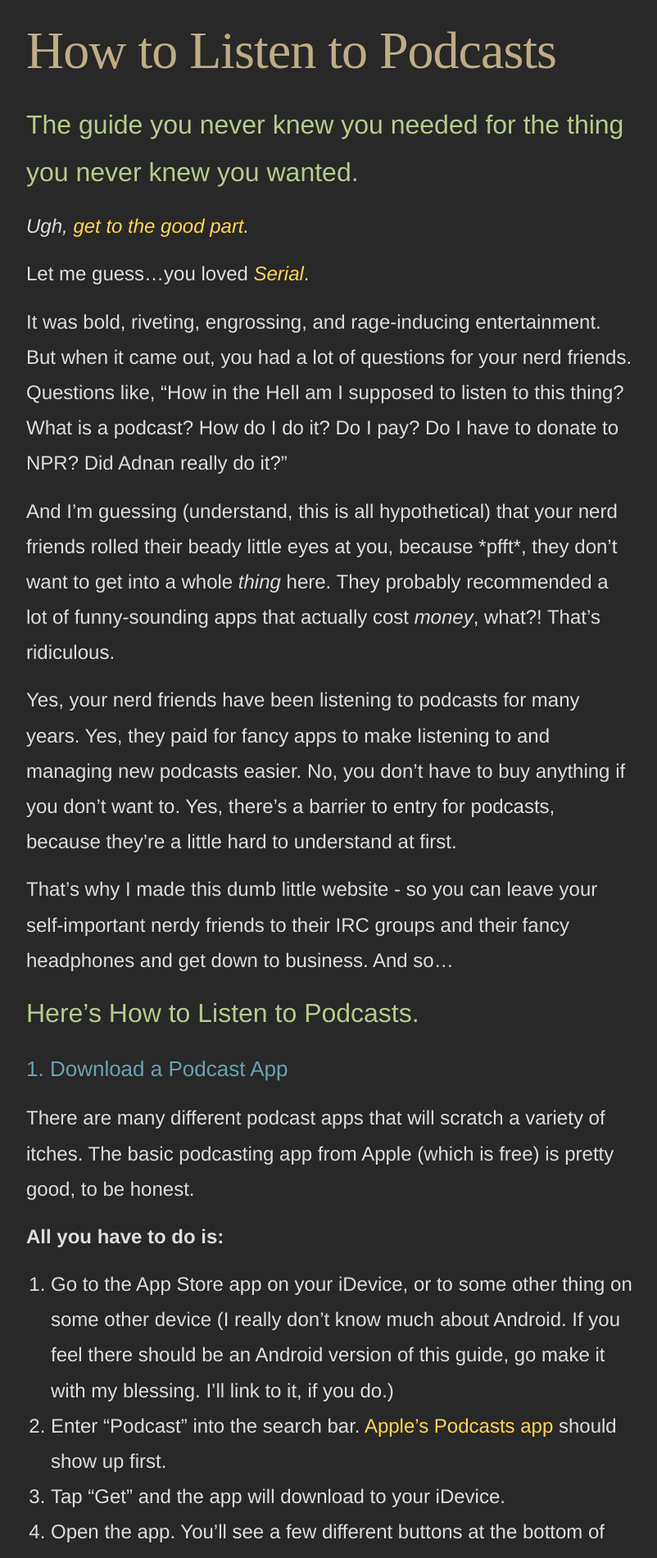
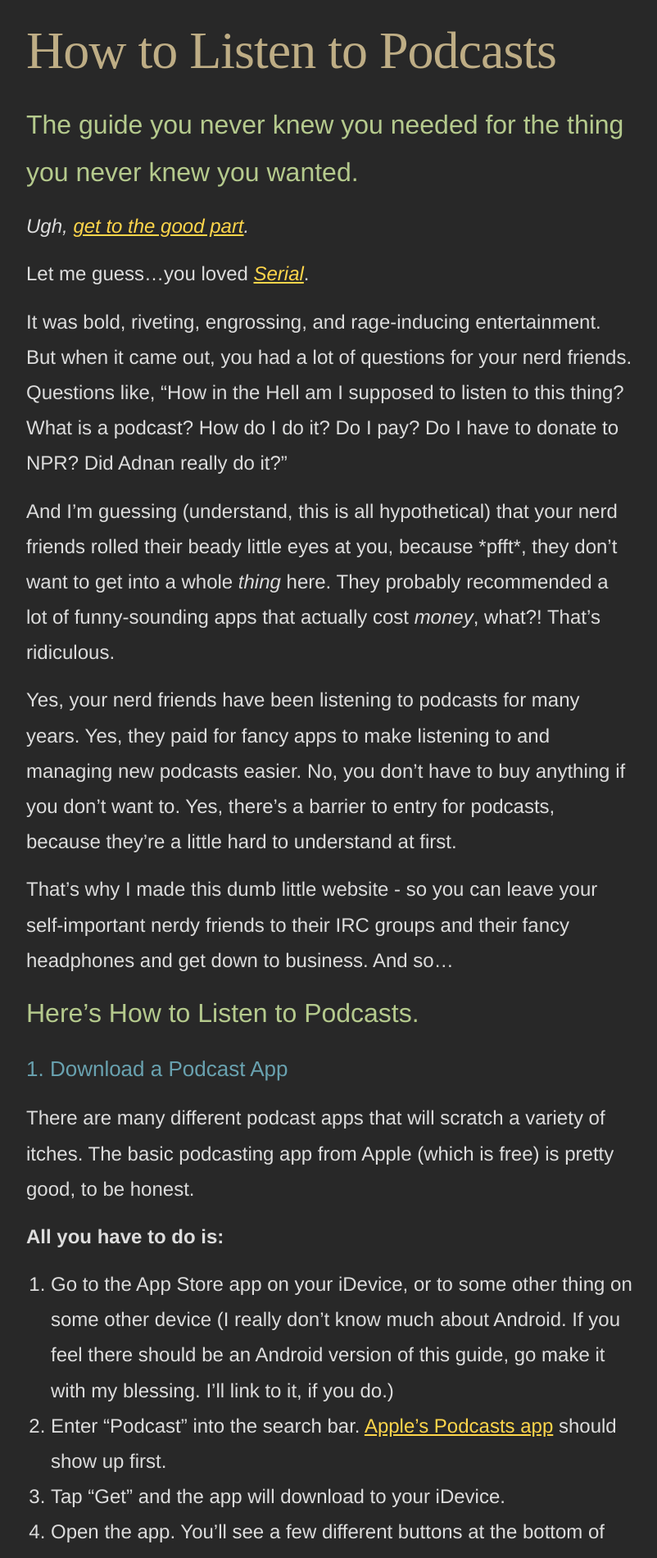
Before and after one commit to jimmymarks/podcastjustice, a Jekyll site: the page built from index.md, in a window 1280 px wide. Shown: the top 1901 px of the page at 82% size, without its empty margins (238-1040 px from the left). Built offline with Jekyll 4.4.1, drawn with Linux system fonts in a browser that asks for light colours; some web fonts are replaced.

Commit message:
Trying to nudge styles

```diff
--- a/_config.yml
+++ b/_config.yml
@@ -4,7 +4,7 @@
 description: > # this means to ignore newlines until "baseurl:"
   A handy guide for people who have never listened to podcasts and for the nerds who keep beggin them to.
 baseurl: "" # the subpath of your site, e.g. /blog/
-url: "http://jimmymarks.github.io" # the base hostname & protocol for your site
+url: "http://jimmymarks.github.io/podcastjustice" # the base hostname & protocol for your site
 twitter_username: jimmymarks
 
 
--- a/_sass/_base.scss
+++ b/_sass/_base.scss
@@ -70,7 +70,7 @@
 li {
     > ul,
     > ol {
-         margin-bottom: 0;
+         margin-bottom: 10px;
     }
 }
 
@@ -101,7 +101,7 @@
  */
 a {
     color: $brand-color;
-    text-decoration: none;
+    text-decoration: underline;
 
     &:visited {
         color: darken($brand-color, 15%);
@@ -109,7 +109,7 @@
 
     &:hover {
         color: $text-color;
-        text-decoration: underline;
+        /* text-decoration: underline; */
     }
 }
 
```
